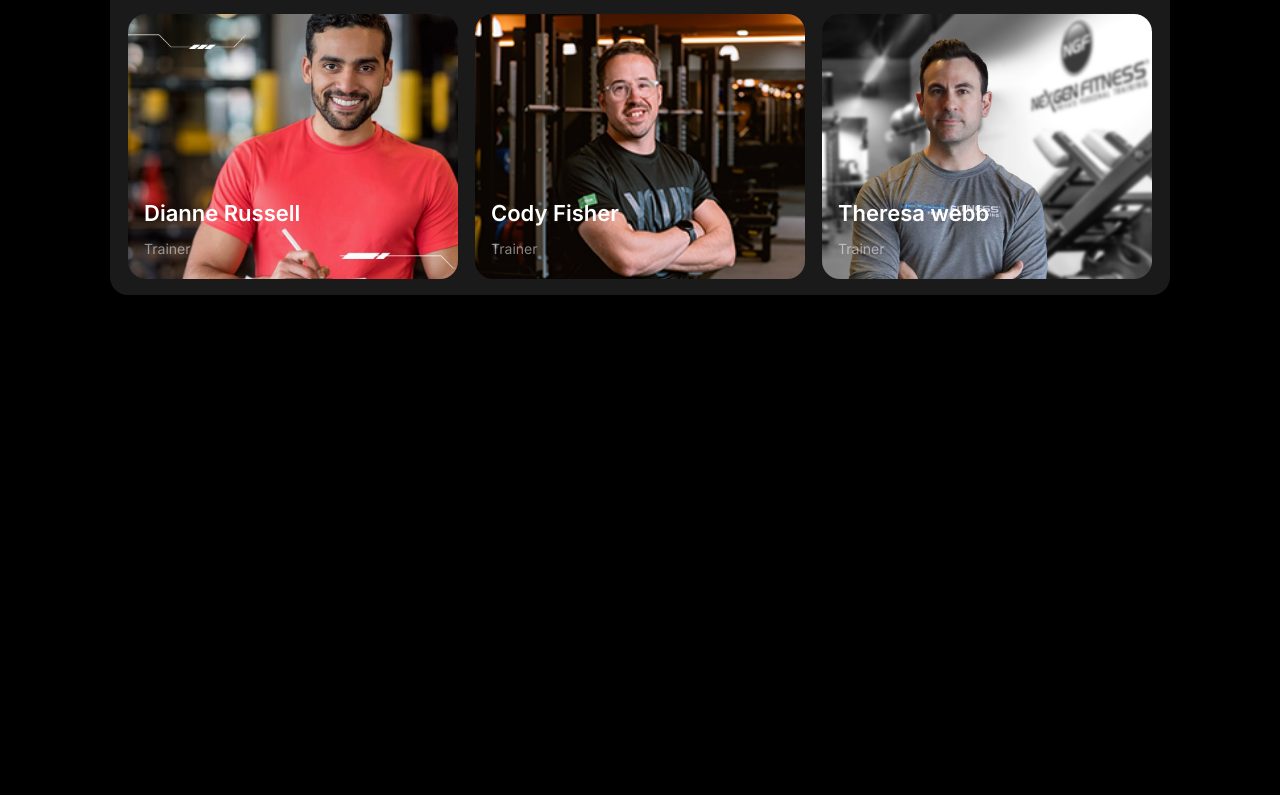
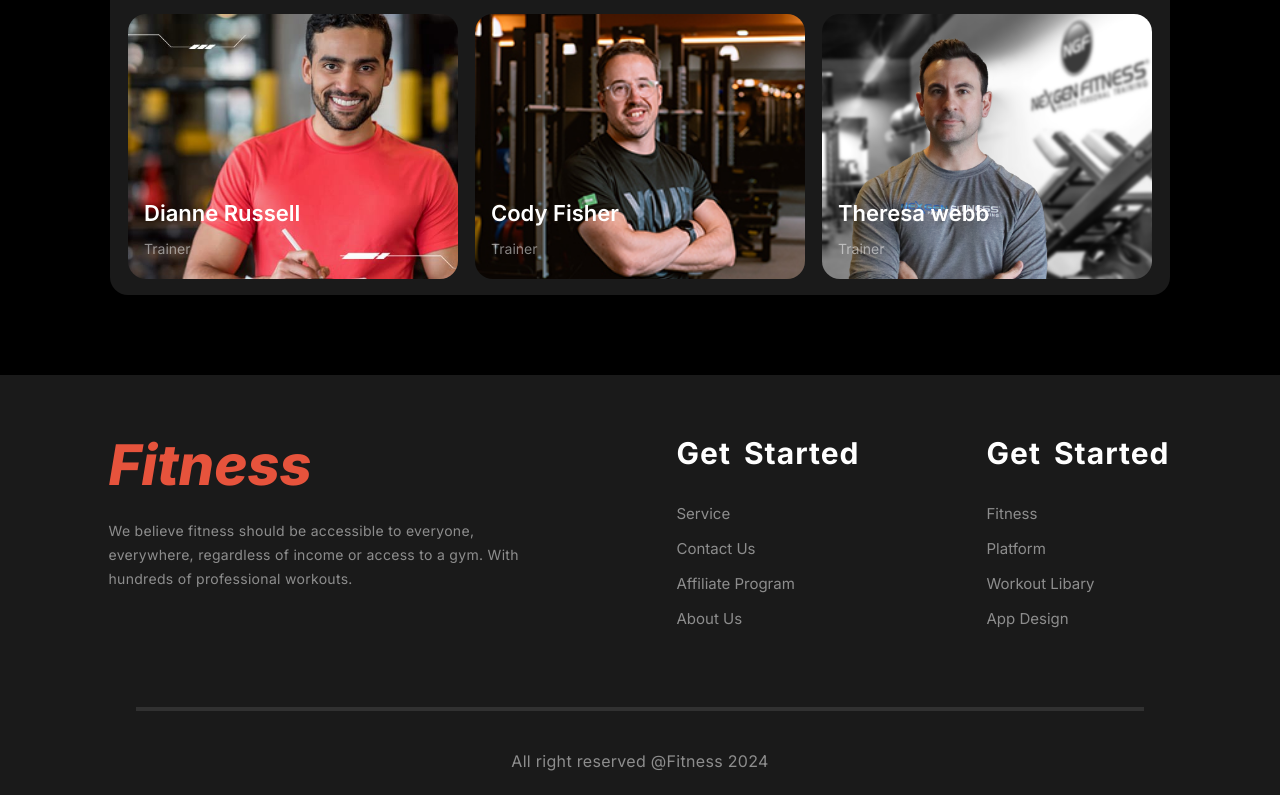
Before and after one commit to AB-Anam/Assign2-responsiveCss, a plain HTML site: page index.html in a window 1280 px wide. Shown: the part 2846-3641 px from the top of the page. Before the commit the page ends 3141 px from the top, so only its background shows below. Drawn offline with Linux system fonts and the light colour scheme; a web font is replaced by a local one.

Commit message:
Footer sction done

```diff
--- a/index.html
+++ b/index.html
@@ -214,19 +214,39 @@
                         <p class="sub-heading">Trainer</p>
                     </div>
                 </div>
-
-
-
-
-
-
                 </div>
         </div>
-
-
     </div>
-        <footer>
-
+        <footer class="footer">
+            <div class="footer-text">
+                <div class="title">
+                    <h3 class="logo2"><i>Fitness</i></h3>
+                    <p class="bmi-sub-heading">We believe fitness should be accessible to everyone,
+                        everywhere, regardless of income or access to a gym.
+                        With hundreds of professional workouts.</p>
+                </div>
+                <div class="service">
+                    <h2 class="get-startedHeading">Get Started</h2>
+                    <ul class="get-started">
+                        <li>Service</li>
+                        <li>Contact Us</li>
+                        <li>Affiliate Program</li>
+                        <li>About Us</li>
+                      </ul>
+                </div>
+                <div class="service">
+                    <h2 class="get-startedHeading">Get Started</h2>
+                    <ul class="get-started">
+                        <li>Fitness</li>
+                        <li>Platform</li>
+                        <li>Workout Libary</li>
+                        <li>App Design</li>
+                      </ul>
+                </div>
+            </div>
+            <br><br>
+            <hr class="new1">
+            <p class="copy-right">All right reserved @Fitness 2024</p>
         </footer>
     </div>
 
--- a/styles.css
+++ b/styles.css
@@ -475,6 +475,7 @@ td,th{
   display: grid;
   justify-items: center;
   align-content: center;
+  margin-bottom: 80px;
 }
 
 .team-members{
@@ -509,3 +510,64 @@ td,th{
   font-weight: 600;
   margin-bottom: 0px;
 }
+.footer{
+  width: 100%;
+  height: 420px;
+  background: rgba(255, 255, 255, 0.1);
+  margin: auto;
+
+}
+.footer-text{
+  display: flex;
+  justify-content: center;
+  gap: 125px;
+}
+.title{
+  width: 443px;
+  height: 176px;
+}
+
+.logo2{
+    color: rgb(230, 83, 60);
+    font-size: 56px;
+    font-weight: 800;
+    margin-bottom: 20px;
+}
+.service{
+  margin-top: 35px;
+  width: 185px;
+  height: 249px;
+}
+
+.get-started{
+  color: rgba(255, 255, 255, 0.5);
+  font-family: Inter;
+  font-size: 15px;
+  font-weight: 400;
+  list-style-type:none;
+  padding-left: 0px;
+  line-height: 35px;
+}
+.get-startedHeading{
+  color: rgb(255, 255, 255);
+  font-family: Inter;
+  font-size: 30px;
+  font-weight: 700;
+  word-spacing: 5px;
+  letter-spacing: 1px;
+}
+.new1{
+  border: 2px solid rgba(255, 255, 255, 0.1);
+  width: 78.45%;
+  display: flex;
+  justify-content: center;
+}
+.copy-right{
+  margin-top: 40px;
+color: rgba(255, 255, 255, 0.5);
+font-family: Inter;
+font-size: 16px;
+font-weight: 400;
+letter-spacing: 0.3px;
+text-align: center;
+}
```
